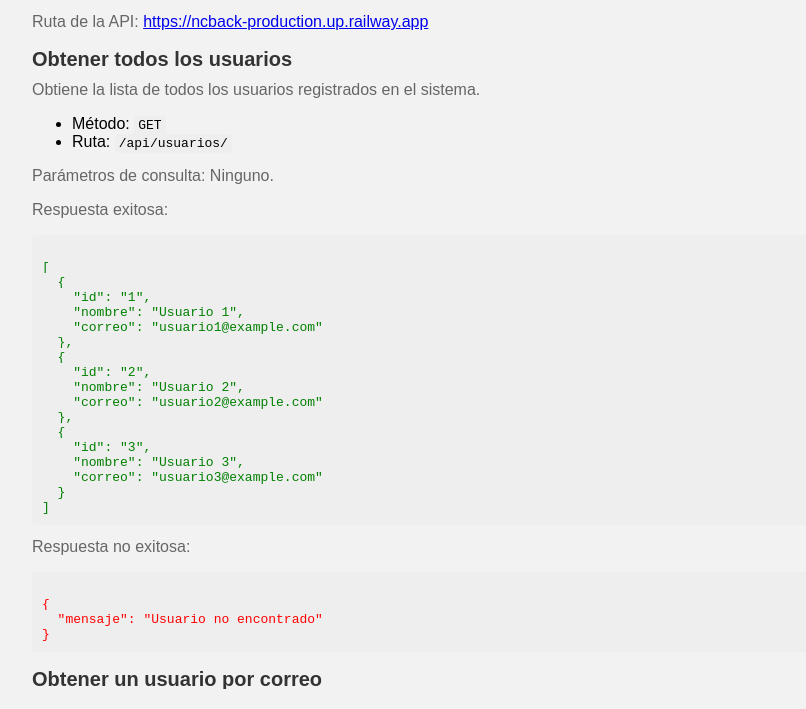
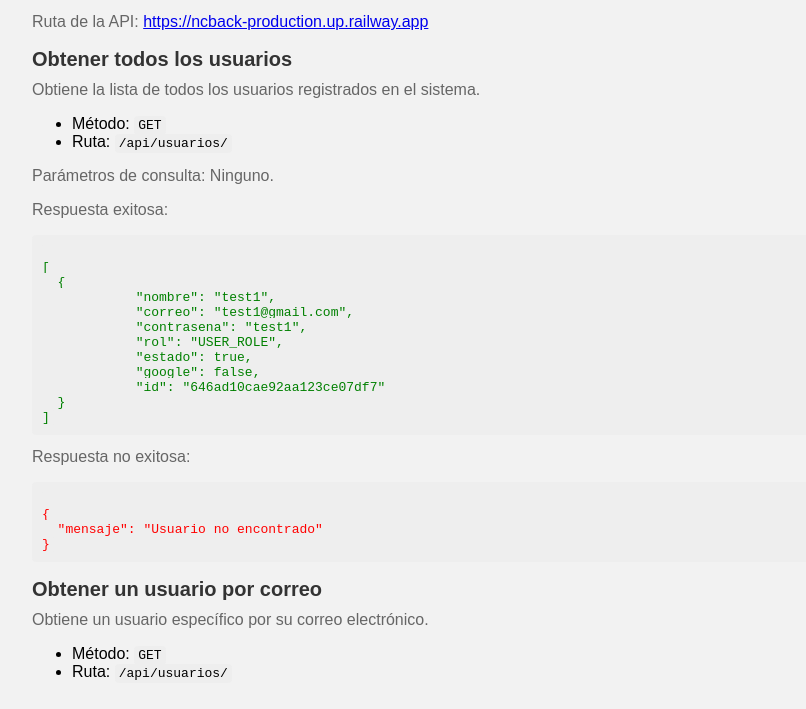
Before and after one commit to elkake/uxui, a website: page src/public/index.html in a window 1280 px wide. Shown: the part 131-840 px from the top of the page, without its empty margins (208-1014 px from the left). Drawn offline with Linux system fonts and the light colour scheme.

Commit message:
doc arreglada

```diff
--- a/src/public/index.html
+++ b/src/public/index.html
@@ -107,19 +107,13 @@
         <pre><code class="success">
 [
   {
-    "id": "1",
-    "nombre": "Usuario 1",
-    "correo": "usuario1@example.com"
-  },
-  {
-    "id": "2",
-    "nombre": "Usuario 2",
-    "correo": "usuario2@example.com"
-  },
-  {
-    "id": "3",
-    "nombre": "Usuario 3",
-    "correo": "usuario3@example.com"
+            "nombre": "test1",
+            "correo": "test1@gmail.com",
+            "contrasena": "test1",
+            "rol": "USER_ROLE",
+            "estado": true,
+            "google": false,
+            "id": "646ad10cae92aa123ce07df7"
   }
 ]
 </code></pre>
@@ -143,16 +137,20 @@
             usuario a buscar.
           </li>
         </ul>
-        <p>Ejemplo de petición:</p>
+        <p>Ejemplo de petición: body (JSON)</p>
         <pre><code>{
   "correo": "usuario1@example.com"
 }</code></pre>
         <p>Respuesta exitosa:</p>
         <pre><code class="success">
           {
-  "id": "4",
-  "nombre": "Nuevo Nombre",
-  "correo": "nuevo.correo@example.com"
+            "nombre": "test1",
+            "correo": "test1@gmail.com",
+            "contrasena": "test1",
+            "rol": "USER_ROLE",
+            "estado": true,
+            "google": false,
+            "id": "646ad10cae92aa123ce07df7"
           }
 </code></pre>
         <p>Respuesta no exitosa:</p>
@@ -162,7 +160,7 @@
 }
 </code></pre>
 
-        <h2>Obtener usuario por id</h2>
+        <!-- <h2>Obtener usuario por id</h2>
         <p>Trae los datos de un usuario específico por su id.</p>
         <ul>
           <li>Método: <code>GET</code></li>
@@ -189,7 +187,7 @@
 {
   "mensaje": "Usuario no encontrado"
 }
-</code></pre>
+</code></pre> -->
 
         <h2>CheckLogin</h2>
         <p>
@@ -198,12 +196,12 @@
         </p>
         <ul>
           <li>Método: <code>POST</code></li>
-          <li>Ruta: <code>/api/usuarios/loginm</code></li>
+          <li>Ruta: <code>/api/usuarios/login</code></li>
         </ul>
         <p>Parámetros de la solicitud:</p>
         <ul>
           <li>
-            <code>nombre</code> (string, obligatorio): Nombre del usuario.
+            <code>correo</code> (string, obligatorio): Correo del usuario.
           </li>
           <li>
             <code>contrasena</code> (string, obligatorio): Contraseña del
@@ -212,8 +210,10 @@
         </ul>
         <p>Ejemplo de petición:</p>
         <pre><code>{
-  "nombre": "usuario1",
-  "contrasena": "password"
+          {
+            "correo": "test1@gmail.com",
+            "contrasena": "test1"
+          }
 }</code></pre>
         <p>Respuesta exitosa:</p>
         <pre><code class="success">
@@ -223,6 +223,10 @@
 </code></pre>
         <p>Respuesta no exitosa:</p>
         <pre><code class="error">
+    {
+        "mensaje": "Usuario no encontrado"
+    }
+    o
     {
       "mensaje": "La contraseña del usuario no coincide"
     }
@@ -257,9 +261,7 @@
         <p>Respuesta exitosa:</p>
         <pre><code class="success">
           {
-  "id": "4",
-  "nombre": "Nuevo Nombre",
-  "correo": "nuevo.correo@example.com"
+            "mensaje": "El usuario ha sido creado correctamente"
           }
 </code></pre>
         <p>Respuesta no exitosa:</p>
```
Also changed, not shown: src/public/loginTest.html (+23 -6 lines). Lines whose indentation alone changed are shown as unchanged.
